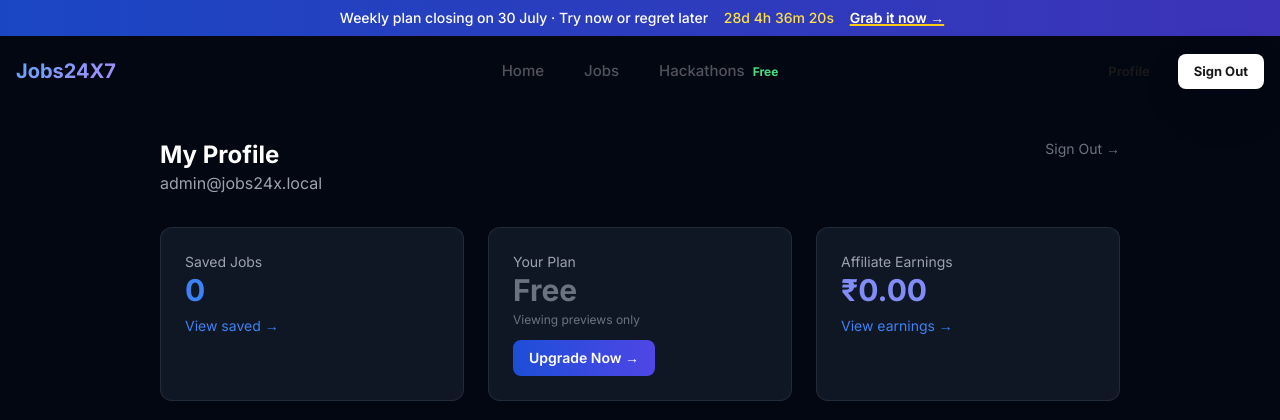
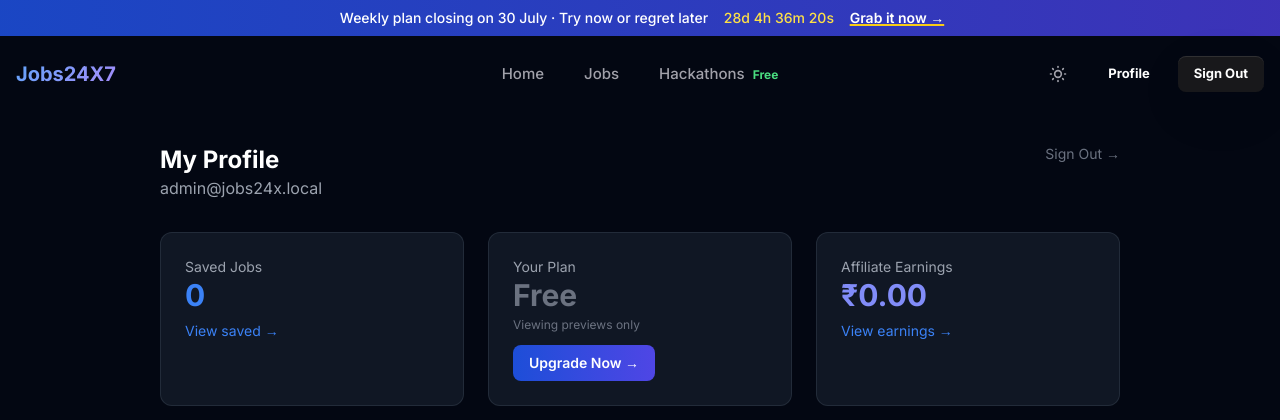
Before and after one commit to aryaman-aga/jobs24x, a Django app: page /dashboard/ in a window 1280 px wide. Shown: the top 420 px of the page. Run offline with Django 5.2, Linux system fonts and the light colour scheme; a user stored in the database is signed in; data comes from the database, SQL or seed files in the repository; data that the repository does not hold is empty; parts of the project's set-up code (start-up, migrations or seed data) failed here and were passed over; some libraries are stand-ins or nearby versions.

Commit message:
restore dark mode toggle (revert previous removal)

```diff
--- a/static/css/resizable-navbar.css
+++ b/static/css/resizable-navbar.css
@@ -237,3 +237,24 @@
   align-items: center;
   justify-content: center;
 }
+
+/* Theme toggle inline */
+.rn-theme-btn {
+  display: flex;
+  align-items: center;
+  justify-content: center;
+  width: 44px;
+  height: 44px;
+  border-radius: 8px;
+  border: none;
+  background: transparent;
+  color: #a1a1aa;
+  cursor: pointer;
+  transition: background 0.2s, color 0.2s;
+  flex-shrink: 0;
+}
+.rn-theme-btn:hover {
+  background: rgba(255,255,255,0.1);
+  color: #fff;
+}
+.rn-theme-btn svg { width: 20px; height: 20px; }
--- a/templates/base.html
+++ b/templates/base.html
@@ -43,6 +43,8 @@
 </head>
 <body class="bg-gray-950 text-gray-100 font-sans antialiased">
 
+    <div id="dark-toggle-init" class="hidden"></div>
+
     {% block top_banner %}
     <div class="bg-gradient-to-r from-blue-700/90 to-indigo-700/90 text-white text-center py-2 text-sm font-medium backdrop-blur-sm overflow-hidden whitespace-nowrap">
         <span class="top-banner-text inline-block sm:text-sm text-[11px] px-1">Weekly plan closing on 30 July · Try now or regret later</span>
@@ -64,6 +66,10 @@
             </div>
 
             <div class="rn-actions">
+                <button onclick="toggleDark()" class="rn-theme-btn" title="Toggle theme">
+                    <svg id="dark-icon2" class="w-5 h-5 hidden" fill="none" viewBox="0 0 24 24" stroke="currentColor"><path stroke-linecap="round" stroke-linejoin="round" stroke-width="2" d="M20.354 15.354A9 9 0 018.646 3.646 9.003 9.003 0 0012 21a9.003 9.003 0 008.354-5.646z"/></svg>
+                    <svg id="light-icon2" class="w-5 h-5" fill="none" viewBox="0 0 24 24" stroke="currentColor"><path stroke-linecap="round" stroke-linejoin="round" stroke-width="2" d="M12 3v1m0 16v1m9-9h-1M4 12H3m15.364 6.364l-.707-.707M6.343 6.343l-.707-.707m12.728 0l-.707.707M6.343 17.657l-.707.707M16 12a4 4 0 11-8 0 4 4 0 018 0z"/></svg>
+                </button>
                 {% if user.is_authenticated %}
                 <a href="{% url 'dashboard' %}" class="rn-btn rn-btn-secondary">Profile</a>
                 <a href="{% url 'logout' %}" class="rn-btn rn-btn-primary">Sign Out</a>
@@ -152,6 +158,9 @@
     </div>
 
     <script>
+        if(localStorage.getItem('darkMode')==='false'){document.documentElement.classList.remove('dark')}else{document.documentElement.classList.add('dark')}
+        function toggleDark(){const d=document.documentElement;d.classList.toggle('dark');localStorage.setItem('darkMode',d.classList.contains('dark'))}
+
         function updateCountdown(){const e=new Date('2026-07-30T23:59:59'),n=new Date,d=e-n;if(d<=0)return;const c=document.getElementById('countdown');c&&(c.textContent=`${Math.floor(d/864e5)}d ${Math.floor(d%864e5/36e5)}h ${Math.floor(d%36e5/6e4)}m ${Math.floor(d%6e4/1e3)}s`)}
         updateCountdown();setInterval(updateCountdown,1e3);
 
```
